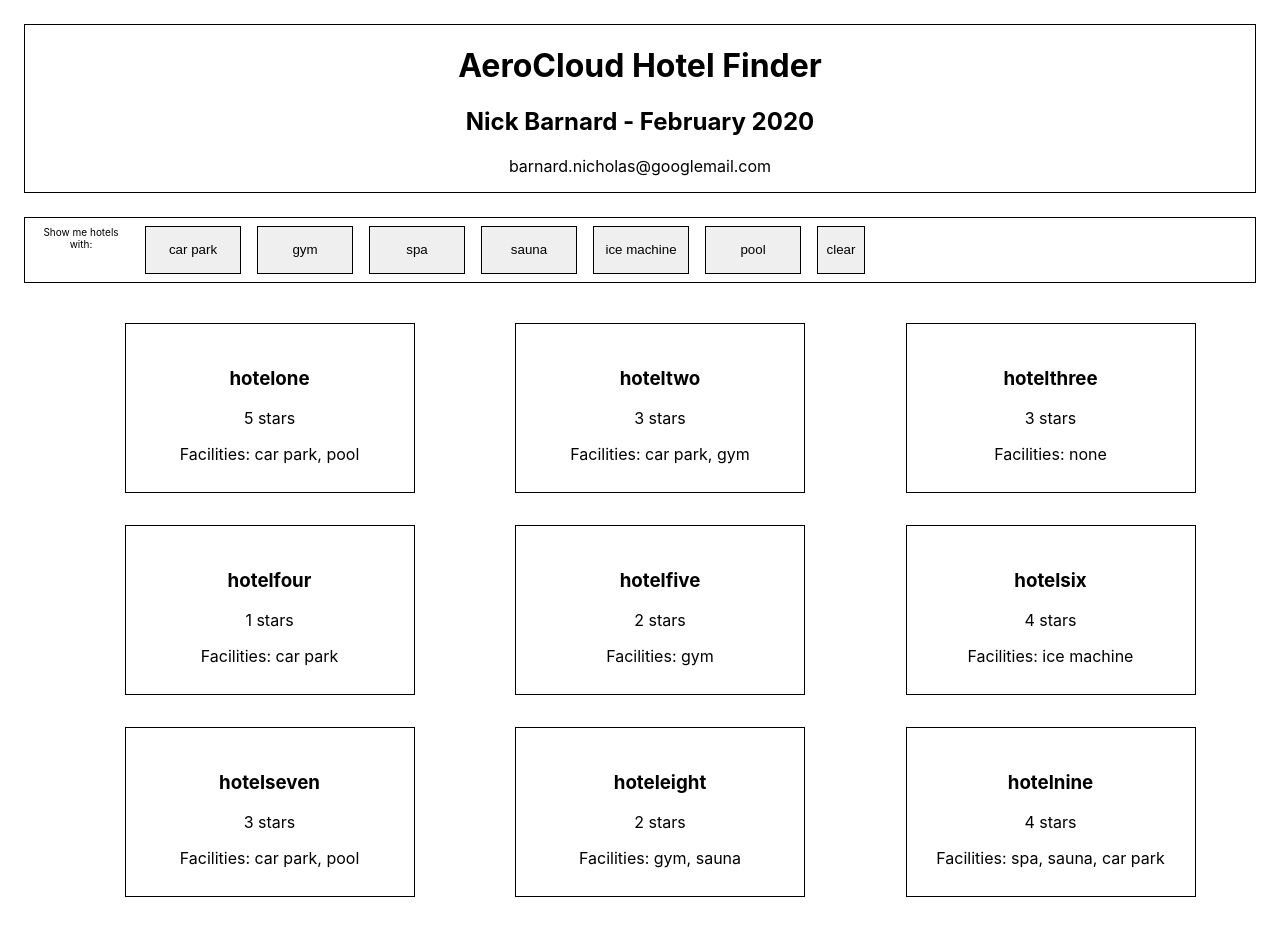
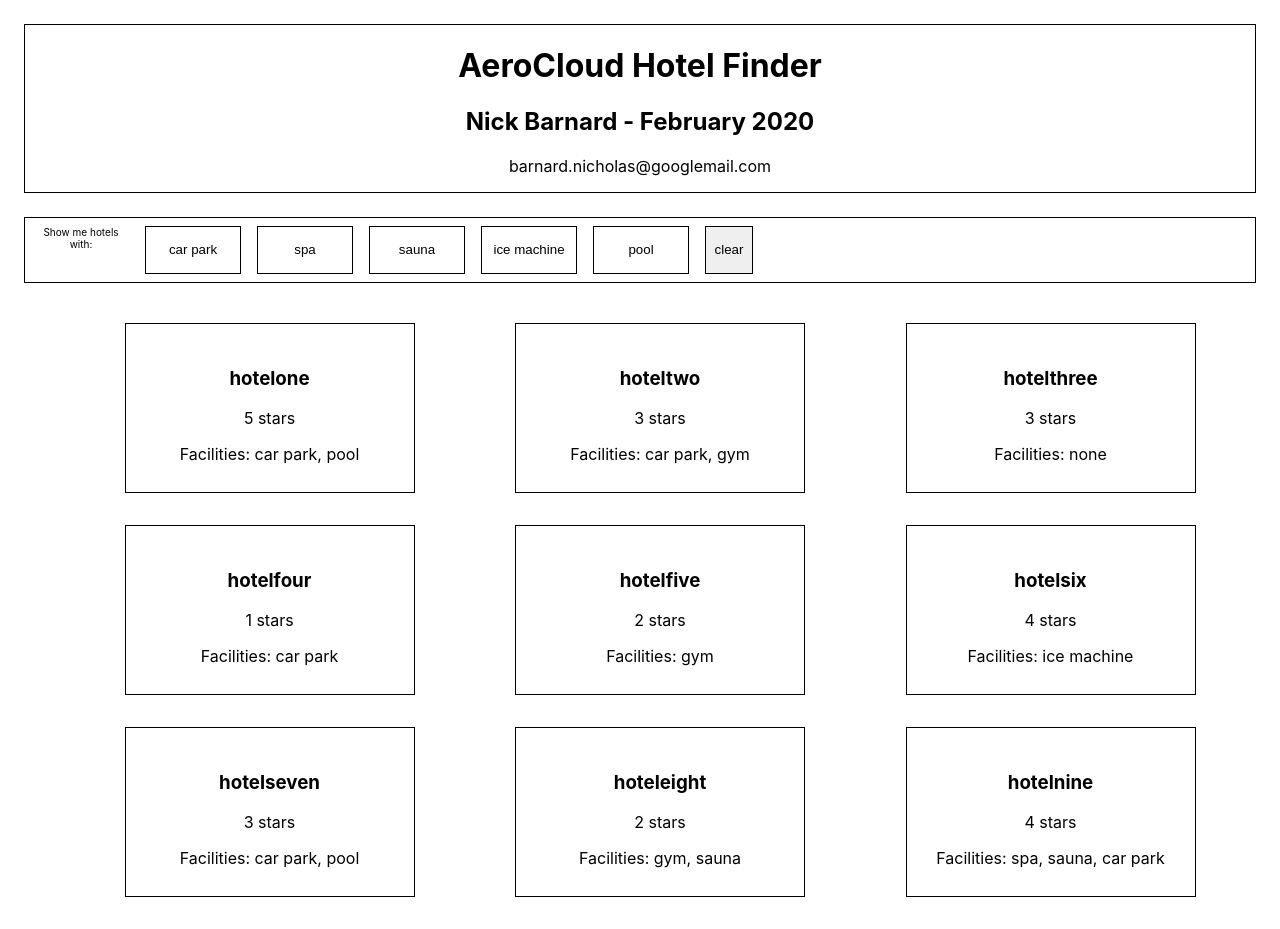
Before and after one commit to barnardnicholas/aerocloud-hotel-filter, a React (Create React App) app: page / in a window 1280 px wide. Built offline with nearby package versions, Linux system fonts and the light colour scheme.

Commit message:
separate buttons into components and add active styling

```diff
--- a/src/components/SearchBar.js
+++ b/src/components/SearchBar.js
@@ -26,6 +26,23 @@ class SearchBar extends Component {
     this.setState({ searchTerms: [] });
   };
 
+  renderButton = innerHTML => {
+    const { searchTerms } = this.state;
+    const buttonStyling = {
+      backgroundColor: searchTerms.includes(innerHTML) ? "black" : "white",
+      color: searchTerms.includes(innerHTML) ? "white" : "black"
+    };
+    return (
+      <button
+        className="searchbutton"
+        onClick={this.clickToToggle}
+        style={buttonStyling}
+      >
+        {innerHTML}
+      </button>
+    );
+  };
+
   render() {
     return (
       <form className="searchbar" onSubmit={this.preventReload}>
@@ -35,10 +52,12 @@ class SearchBar extends Component {
         >
           <label>Show me hotels with:</label>
         </div>
-        <button className="searchbutton" onClick={this.clickToToggle}>
-          car park
-        </button>
-        <button className="searchbutton" onClick={this.clickToToggle}>
+        {this.renderButton("car park")}
+        {this.renderButton("spa")}
+        {this.renderButton("sauna")}
+        {this.renderButton("ice machine")}
+        {this.renderButton("pool")}
+        {/* <button className="searchbutton" onClick={this.clickToToggle}>
           gym
         </button>
         <button className="searchbutton" onClick={this.clickToToggle}>
@@ -52,7 +71,7 @@ class SearchBar extends Component {
         </button>
         <button className="searchbutton" onClick={this.clickToToggle}>
           pool
-        </button>
+        </button> */}
         <button
           className="searchbutton"
           onClick={this.clearSearchTerms}
```
